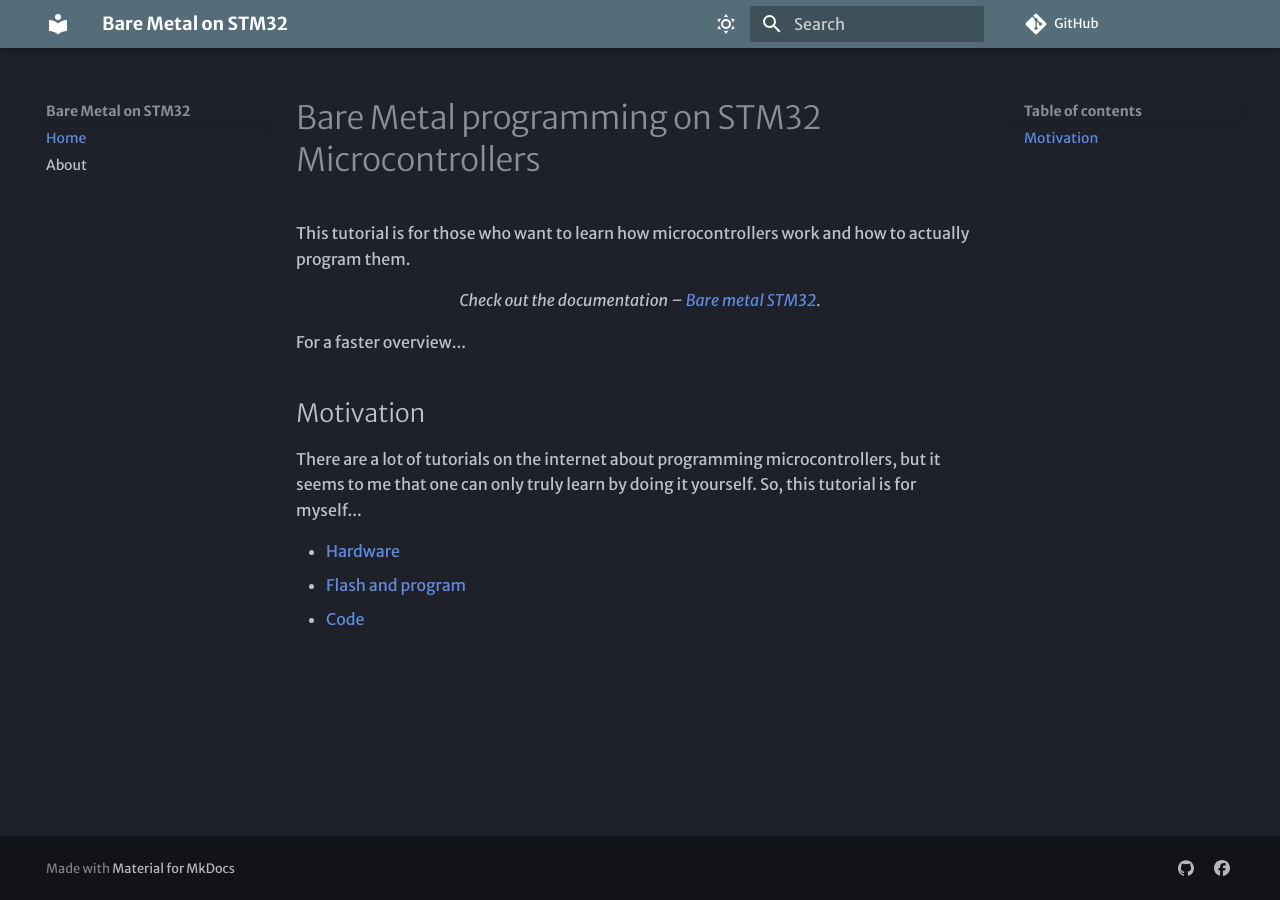
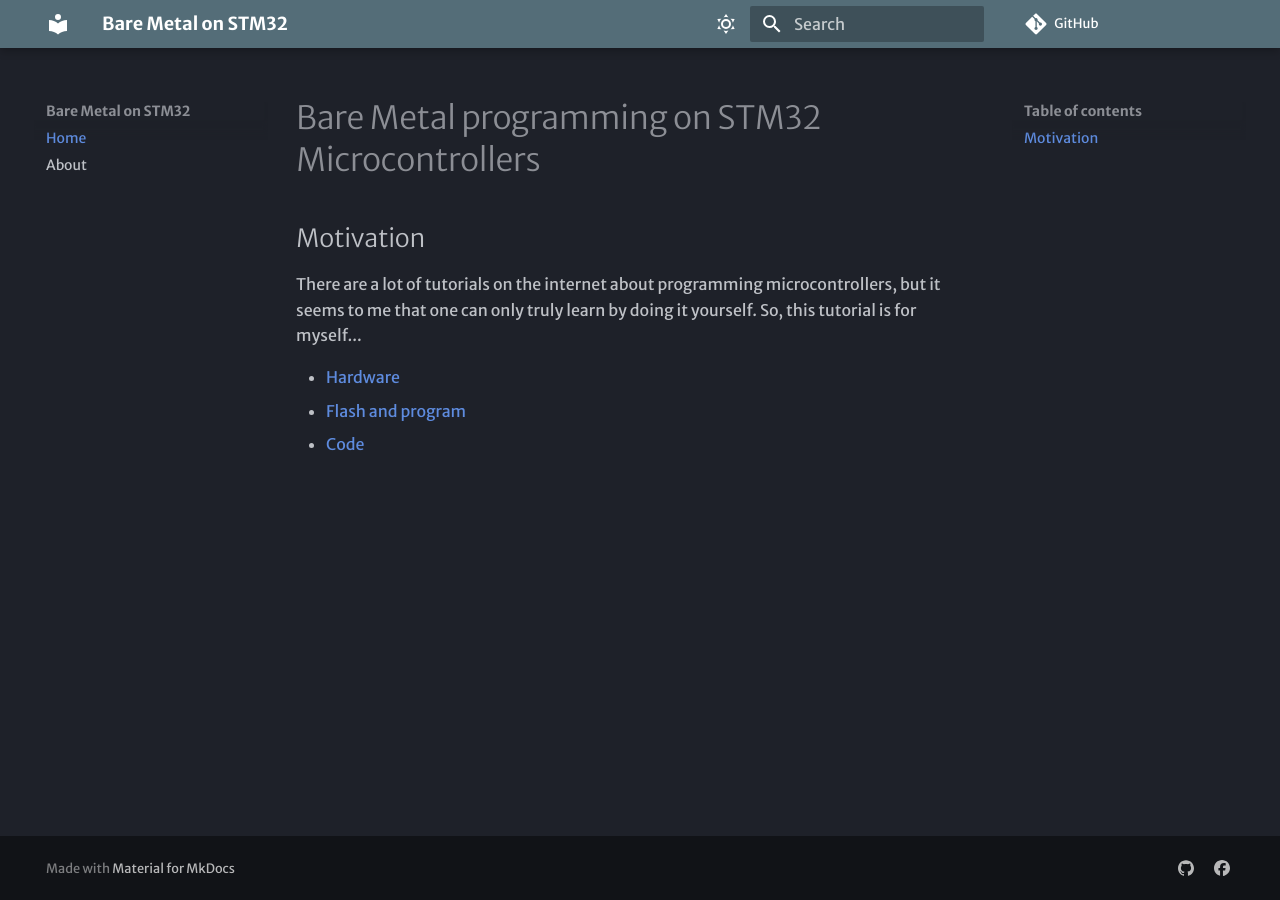
Before and after one commit to Emersonandrey11/BareSTM32, an MkDocs documentation site: the page built from docs/index.md, in a window 1280 px wide. Built offline with MkDocs 1.6.1 and Material for MkDocs 9.7.7, drawn with Linux system fonts in a browser that asks for light colours.

Commit message:
changes in index.md

```diff
--- a/docs/index.md
+++ b/docs/index.md
@@ -1,17 +1,5 @@
 # Bare Metal programming on STM32 Microcontrollers
 
-This tutorial is for those who want to learn how microcontrollers work and how to actually program them.
-
-<p align="center">
-  <em>
-    Check out the documentation –
-    <a
-      href="https://emersonandrey11.github.io/BareSTM32/"
-    >Bare metal STM32</a>.
-  </em>
-</p>
-
-For a faster overview...
 
 ## Motivation
 
```
